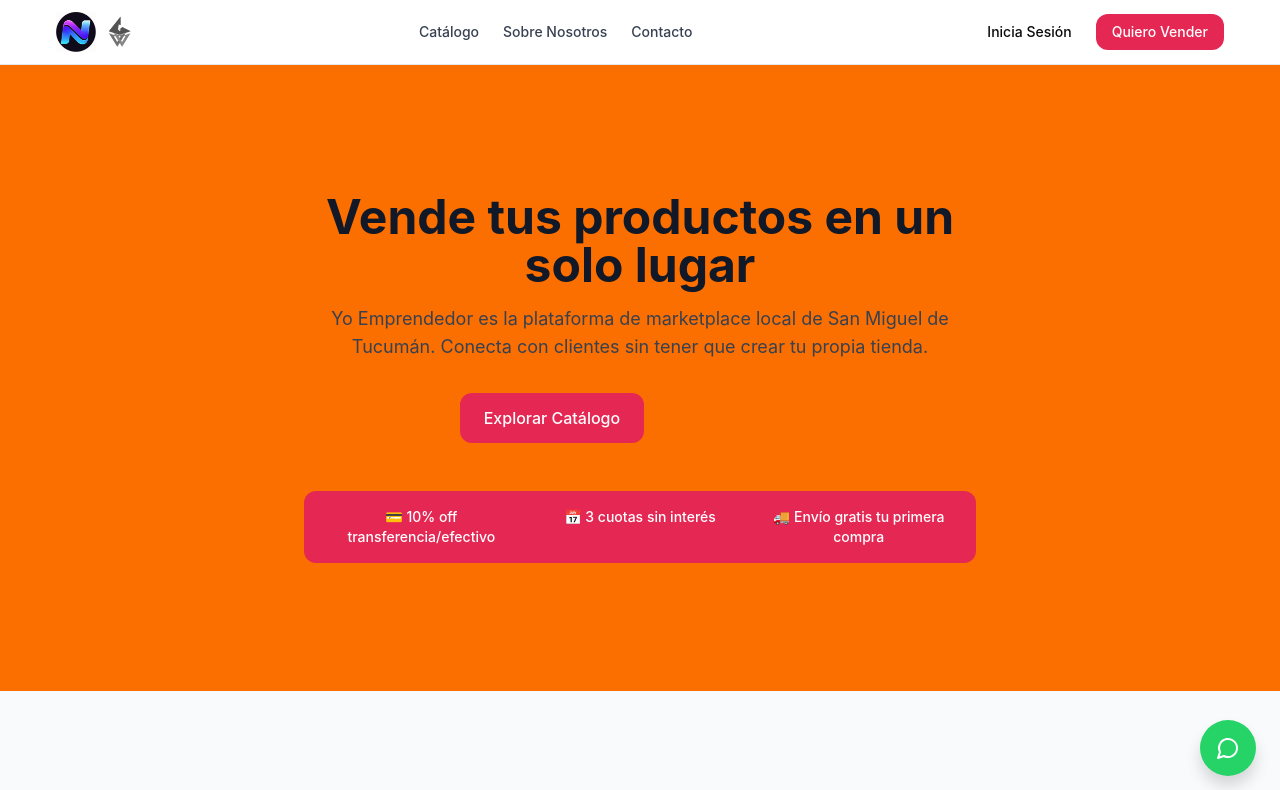
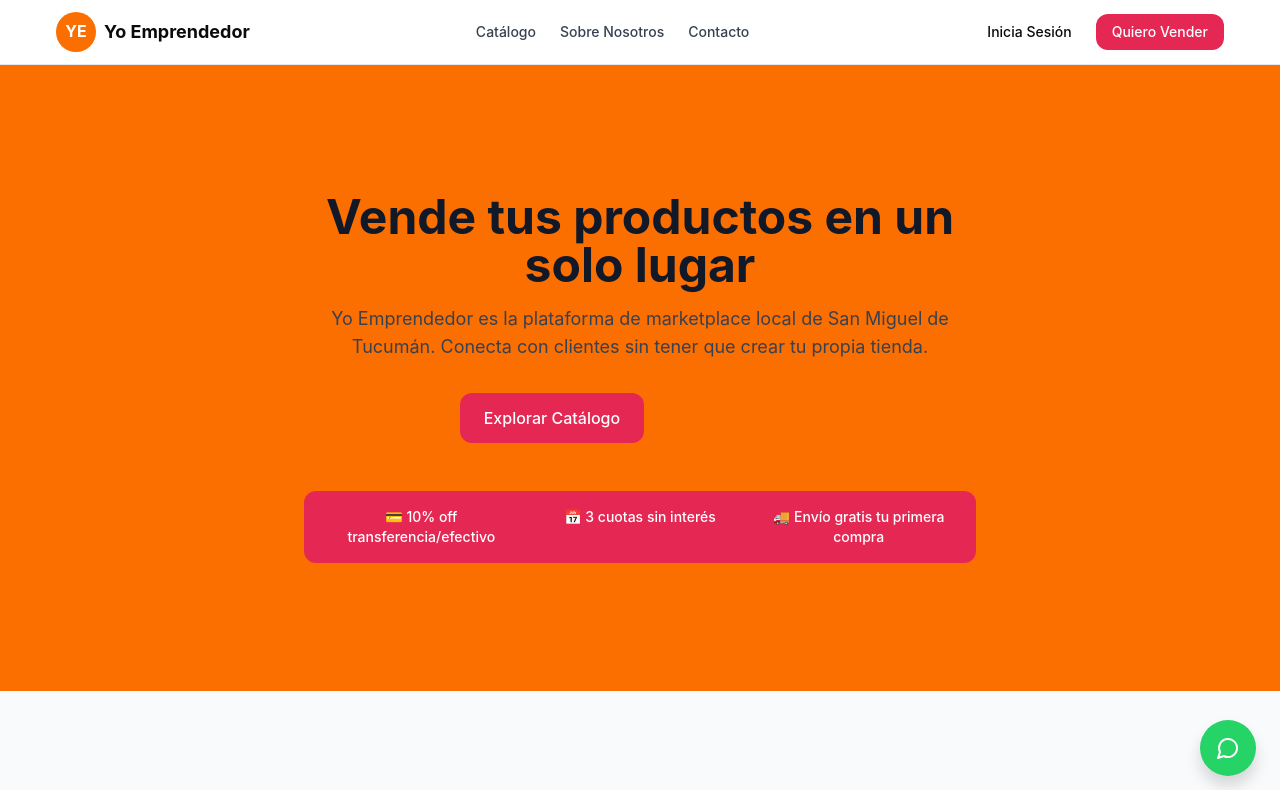
Before and after one commit to Gawebs/yo-emprendedor, a Next.js app: page / in a window 1280 px wide. Shown: the top 790 px of the page. Built offline with nearby package versions, Linux system fonts and the light colour scheme; no server answers.

Commit message:
Revert to simple YE logo - Vercel static assets not working
Temporary fix: use circular badge while investigating Vercel /public serving issue

Co-Authored-By: Claude Haiku 4.5 <noreply@anthropic.com>

```diff
--- a/src/components/layout/Header.tsx
+++ b/src/components/layout/Header.tsx
@@ -14,16 +14,12 @@ export function Header() {
       <div className="container-tight flex items-center justify-between h-16">
         {/* Logo */}
         <Link href="/" className="flex items-center gap-2">
-          <img
-            src="/logo-favicon.png"
-            alt="Yo Emprendedor"
-            className="h-10 w-10"
-          />
-          <img
-            src="/logo-web.png"
-            alt="Yo Emprendedor"
-            className="hidden sm:block h-8"
-          />
+          <div className="w-10 h-10 rounded-full flex items-center justify-center font-bold text-white" style={{ backgroundColor: 'var(--brand-primary)' }}>
+            YE
+          </div>
+          <span className="font-bold text-lg hidden sm:inline" style={{ color: 'var(--ink-900)' }}>
+            Yo Emprendedor
+          </span>
         </Link>
 
         {/* Desktop Navigation */}
```
